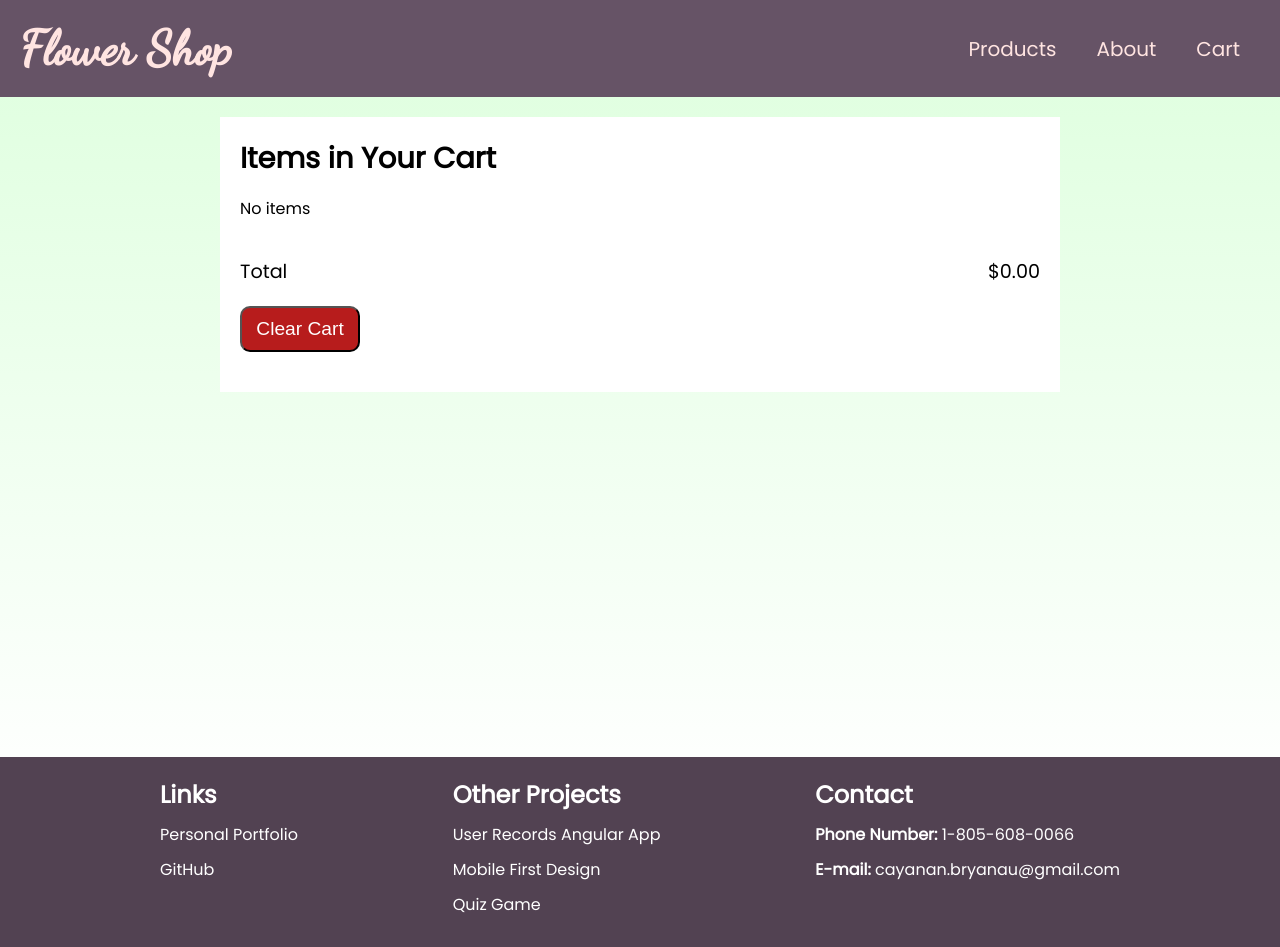
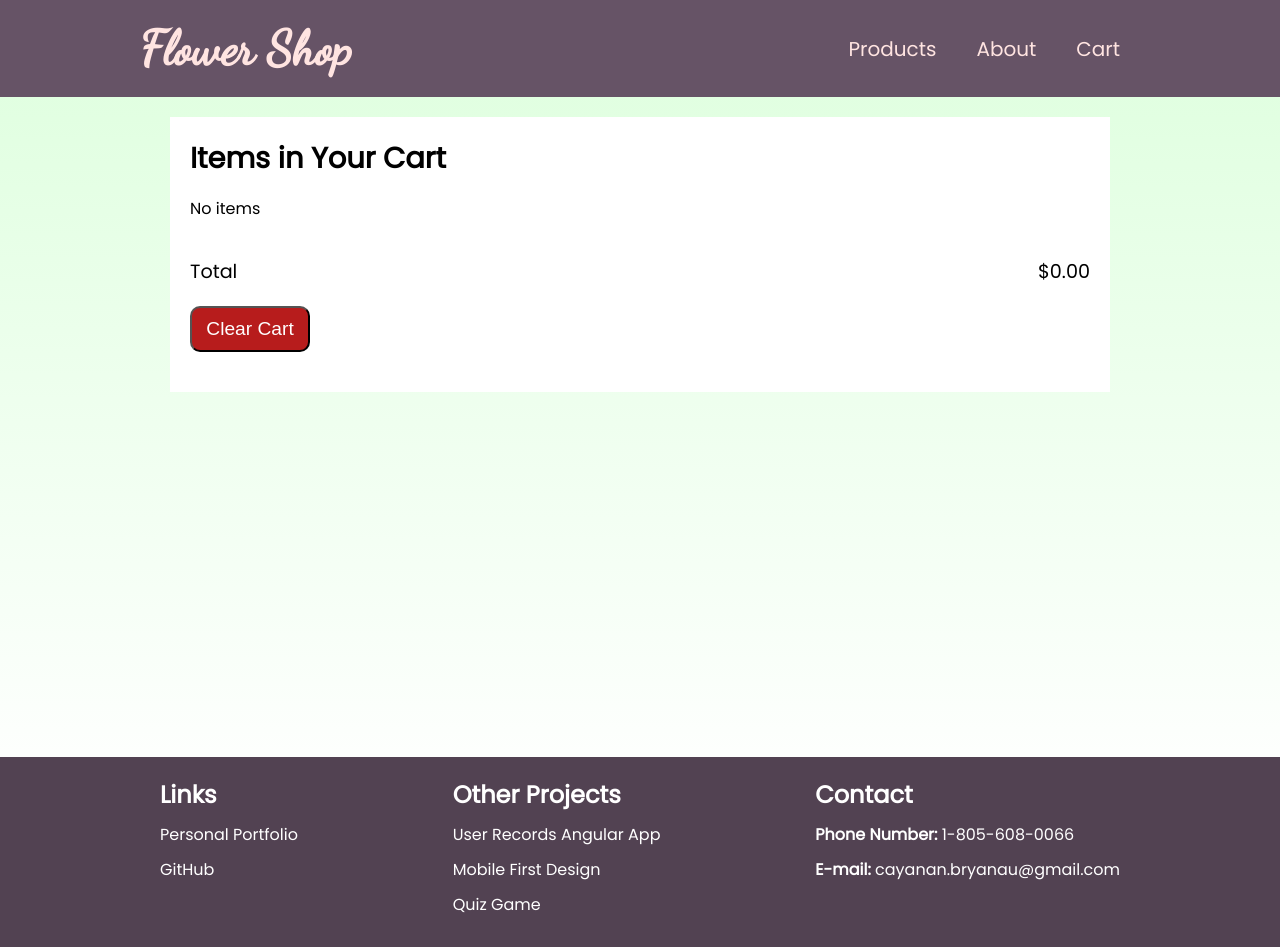
Before and after one commit to bryanc123/Flower-Shop, a React (Create React App) app: page /#/cart in a window 1280 px wide. Built offline with nearby package versions, Linux system fonts and the light colour scheme; the HTML template or start-up script is replaced by a standard one.

Commit message:
Updated cart styles

```diff
--- a/src/components/Cart.jsx
+++ b/src/components/Cart.jsx
@@ -44,7 +44,7 @@ const Cart = ({ cart, setCart, cartUpdated, setCartUpdated }) => {
 
     return (
         <section className="cart">
-            <div className="cart-container">
+            <div className="cart__container">
                 <h2>Items in Your Cart</h2>
                 {cartItems}
                 <div className="cart__total">
--- a/src/index.css
+++ b/src/index.css
@@ -46,7 +46,7 @@ header {
   display: flex;
   justify-content: space-between;
   margin: 0 auto;
-  max-width: 1300px;
+  max-width: 1000px;
   padding: 20px;
 }
 .header-container h1 {
@@ -390,18 +390,18 @@ header {
   padding: 20px 0;
 }
 
-.cart-container {
+.cart__container {
   background-color: white;
-  margin: 20px auto;
-  max-width: 800px;
+  margin: 20px;
+  max-width: 640px;
   padding: 20px 20px 40px 20px;
   text-align: left;
 }
-.cart-container h2 {
+.cart__container h2 {
   font-size: 1.5em;
   margin: 0 0 10px 0;
 }
-.cart-container span {
+.cart__container span {
   font-size: 1.2rem;
 }
 
@@ -493,7 +493,7 @@ footer {
 
   /* Cart */
 
-  .cart-container h2 {
+  .cart__container h2 {
     font-size: 1.8em;
   }
 
@@ -605,6 +605,12 @@ footer {
 
 @media only screen and (min-width: 800px) {
 
+  /* Cart */
+
+  .cart__container {
+    margin: 20px auto;
+  }
+
   /* Footer */
 
   .footer-container {
@@ -621,6 +627,12 @@ footer {
     grid-template-columns: repeat(3, 1fr);
   }
 
+  /* Cart */
+
+  .cart__container {
+    max-width: 900px;
+  }
+
   /* About */
 
   .about__image-overlay-container {
```
